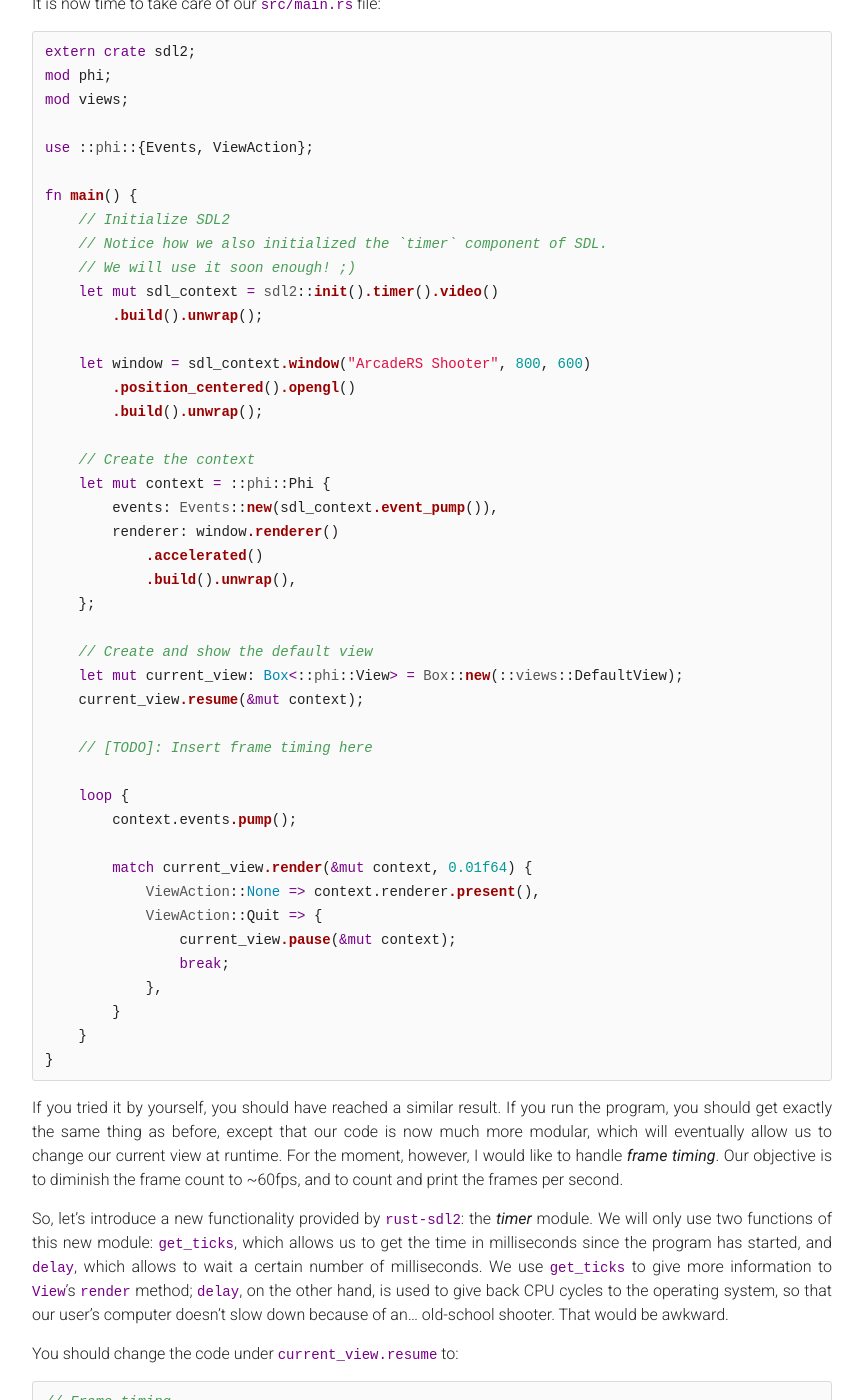
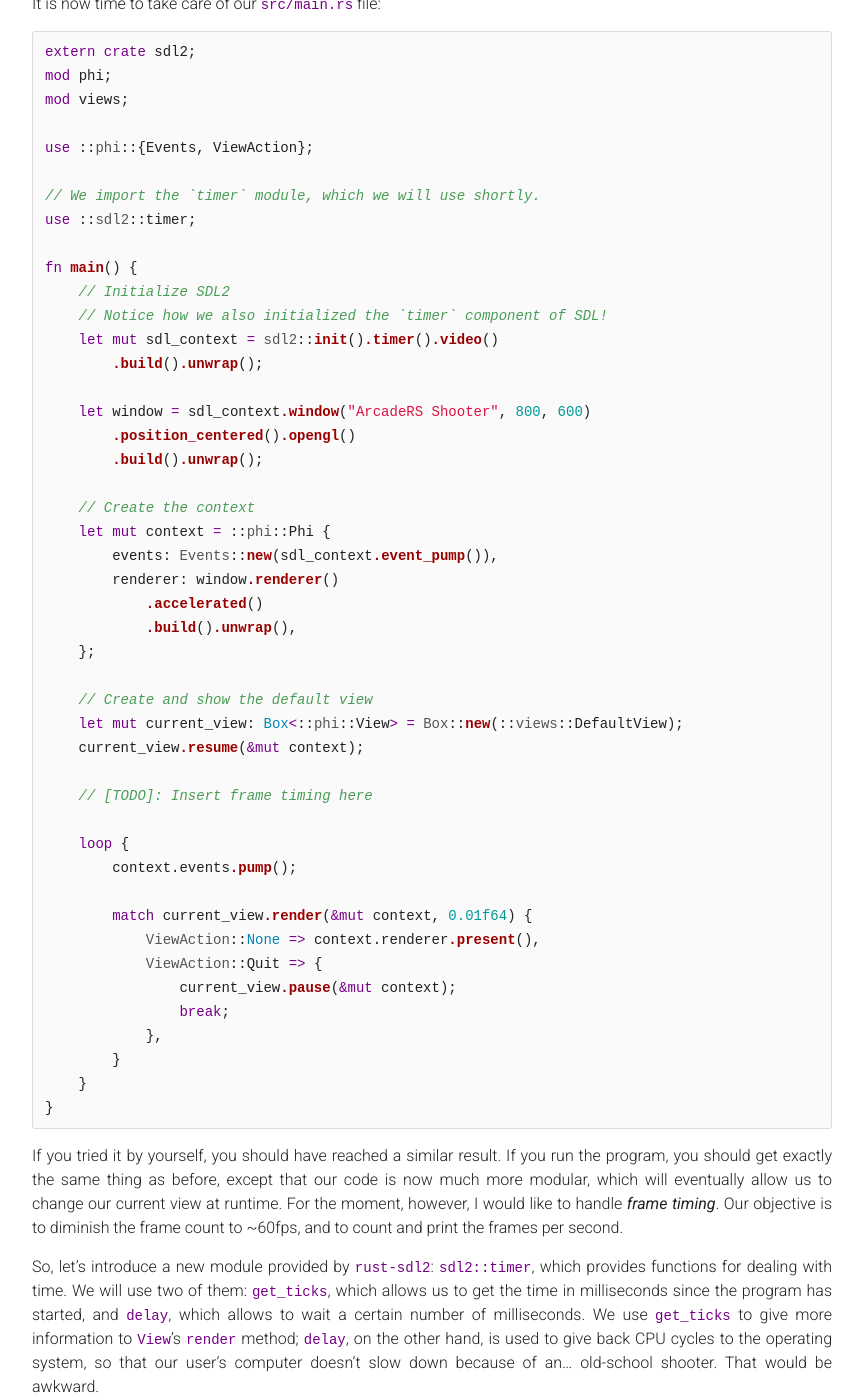
Before and after one commit to jadpole/jadpole.github.io, a Jekyll site: the page built from _posts/2015-07-20-arcaders-1-5.md, in a window 1280 px wide and 1400 px high, scrolled down 1881 px. Shown: the whole window, without its empty margins (208-1072 px from the left). Built offline with Jekyll 4.4.1, drawn with Linux system fonts in a browser that asks for light colours; Markdown is read by kramdown in place of the engine named in the settings; some of the changed text lies outside the part shown.

Commit message:
Fixed ArcadeRS 1.5

````diff
--- a/_posts/2015-07-20-arcaders-1-5.md
+++ b/_posts/2015-07-20-arcaders-1-5.md
@@ -95,10 +95,12 @@ mod views;
 
 use ::phi::{Events, ViewAction};
 
+// We import the `timer` module, which we will use shortly.
+use ::sdl2::timer;
+
 fn main() {
     // Initialize SDL2
-    // Notice how we also initialized the `timer` component of SDL.
-    // We will use it soon enough! ;)
+    // Notice how we also initialized the `timer` component of SDL!
     let mut sdl_context = sdl2::init().timer().video()
         .build().unwrap();
 
@@ -141,8 +143,8 @@ current view at runtime. For the moment, however, I would like to handle
 _frame timing_. Our objective is to diminish the frame count to ~60fps, and to
 count and print the frames per second.
 
-So, let's introduce a new functionality provided by `rust-sdl2`: the _timer_
-module. We will only use two functions of this new module: `get_ticks`,
+So, let's introduce a new module provided by `rust-sdl2`: `sdl2::timer`, which
+provides functions for dealing with time. We will use two of them: `get_ticks`,
 which allows us to get the time in milliseconds since the program has started,
 and `delay`, which allows to wait a certain number of milliseconds. We use
 `get_ticks` to give more information to `View`'s `render` method; `delay`, on
@@ -229,6 +231,10 @@ fn main() {
 
 ```rust
 // src/phi/mod.rs
+
+// Add somewhere in the top of the file...
+use ::sdl2::timer;
+
 // <previous content>
 
 /// Create a window with name `title`, initialize the
````
